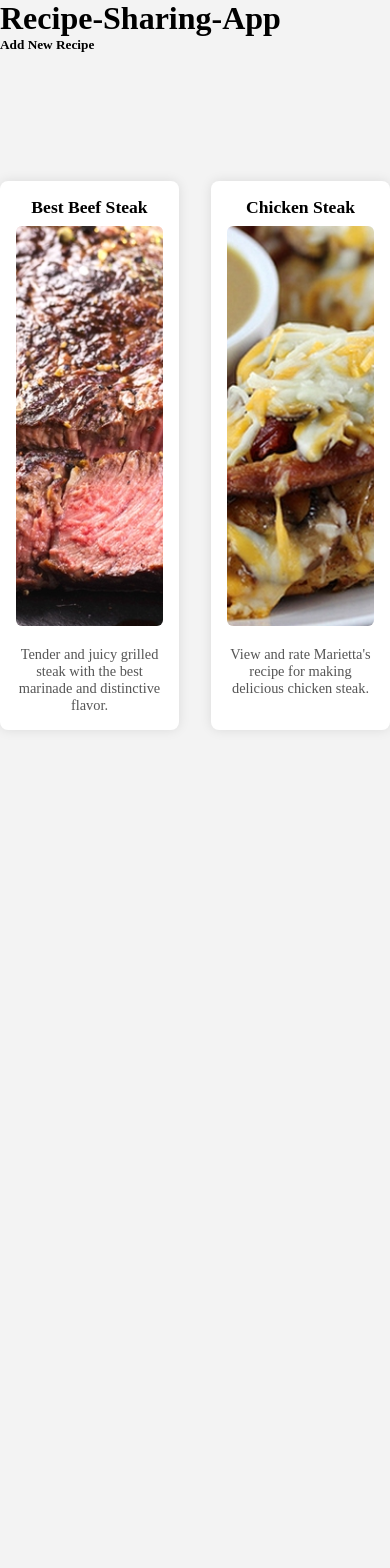
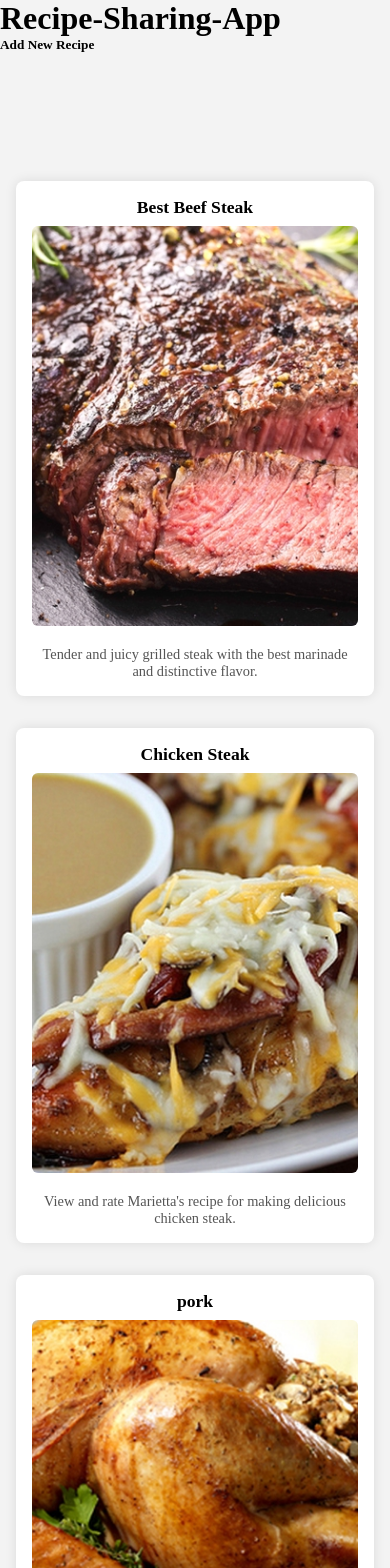
Before and after one commit to TornikeALT/Recipe-Sharing-Application, an Angular app: page / in a window 390 px wide. Shown: the top 1568 px of the page. Before the commit the page ends 844 px from the top, so only its background shows below. Built offline with nearby package versions, Linux system fonts and the light colour scheme; data requests are answered from the project's data file.

Commit message:
update styles

```diff
--- a/data/db.json
+++ b/data/db.json
@@ -81,6 +81,27 @@
         "Put the ham, and finally a large piece of sulguni."
       ],
       "thumbnail": "/chicken-steak.jpg"
+    },
+    {
+      "id": "f3e9",
+      "title": "pork",
+      "description": "shemwvari sigijea",
+      "ingredients": [
+        {
+          "name": "xorci",
+          "amount": "0.5kg"
+        },
+        {
+          "name": "gela",
+          "amount": "0.5kg"
+        }
+      ],
+      "instructions": [
+        "vwvavt tbil cecxle",
+        "vigebt jhams",
+        "vcrhti xaxvs"
+      ],
+      "thumbnail": "/turkey.jpg"
     }
   ]
 }
--- a/src/components/new-recipe/new-recipe.component.css
+++ b/src/components/new-recipe/new-recipe.component.css
@@ -98,6 +98,7 @@
 .recipe-form .btn-remove {
   background-color: #ff4d4d;
   color: white;
+  margin-bottom: 1rem;
 }
 
 .recipe-form .btn-remove:hover {
--- a/src/components/recipe/recipe.component.css
+++ b/src/components/recipe/recipe.component.css
@@ -30,3 +30,8 @@
   font-size: 0.9rem;
   color: #555;
 }
+@media (max-width: 768px) {
+  .recipe {
+    width: 100%;
+  }
+}
--- a/src/pages/recipe-list/recipe-list.component.css
+++ b/src/pages/recipe-list/recipe-list.component.css
@@ -1,5 +1,8 @@
 .recipes {
   display: flex;
+  flex-wrap: wrap;
   gap: 2rem;
+  justify-content: center;
   margin-top: 8rem;
+  padding: 0 1rem;
 }
```
